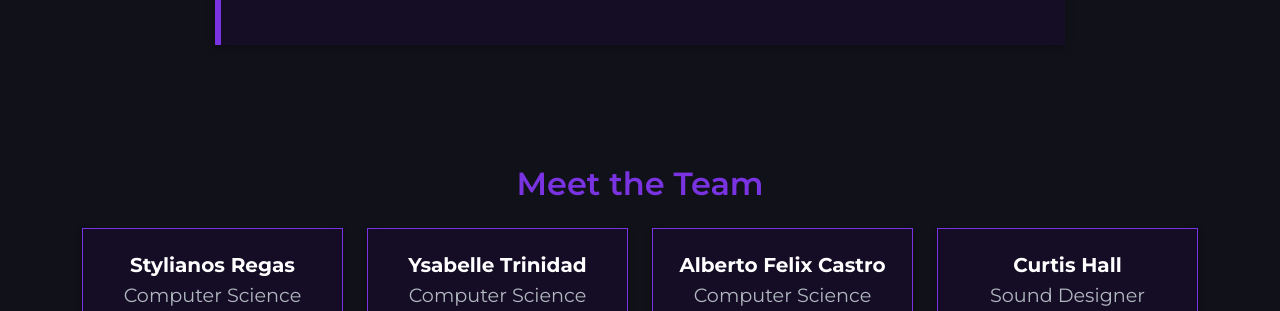
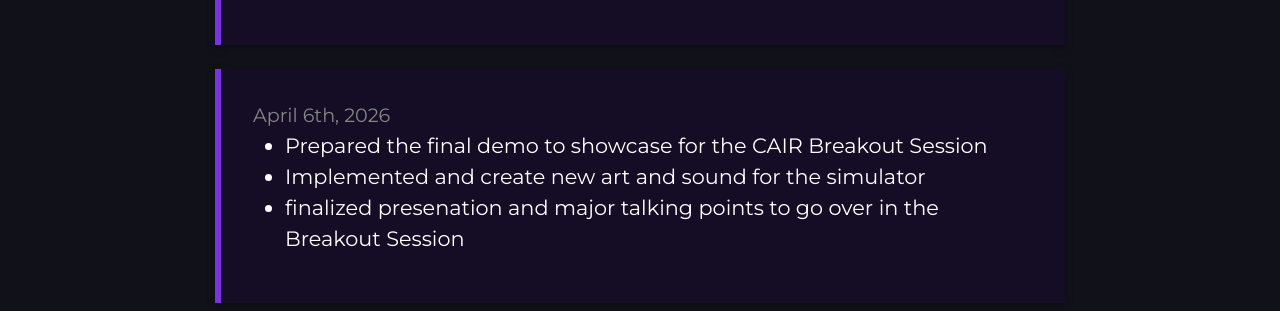
Before and after one commit to aigcu/Nursing-Simulator-Website, a website: page index.html in a window 1280 px wide. Shown: the part 6194-6505 px from the top of the page. Drawn offline with nearby package versions, Linux system fonts and the light colour scheme.

Commit message:
updated website

```diff
--- a/index.html
+++ b/index.html
@@ -267,6 +267,17 @@
 
             </div>
 
+            <div class="update-box mx-auto" style="max-width:850px;">
+                <p class="mb-0" id="projectUpdate">April 6th, 2026</p>
+                <ul>
+                    <li>Prepared the final demo to showcase for the CAIR Breakout Session</li>
+                    <li>Implemented and create new art and sound for the simulator</li>
+                    <li>finalized presenation and major talking points to go over in the Breakout Session</li>
+
+                </ul>
+
+            </div>
+
 
 
             <!---
```
